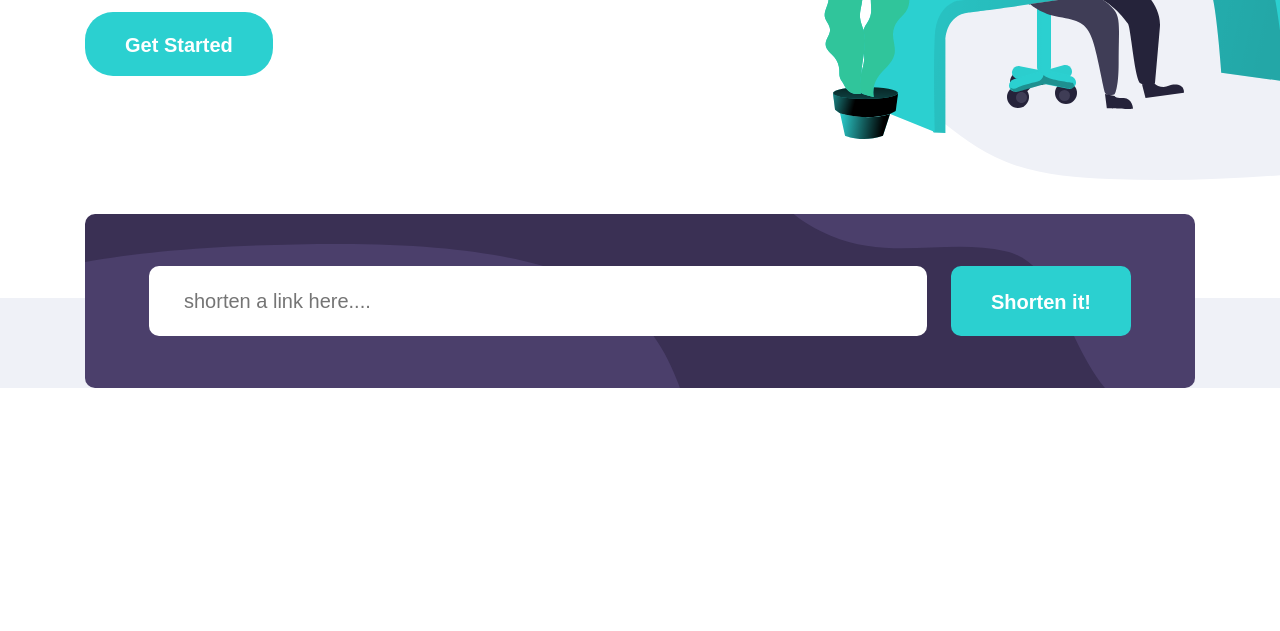
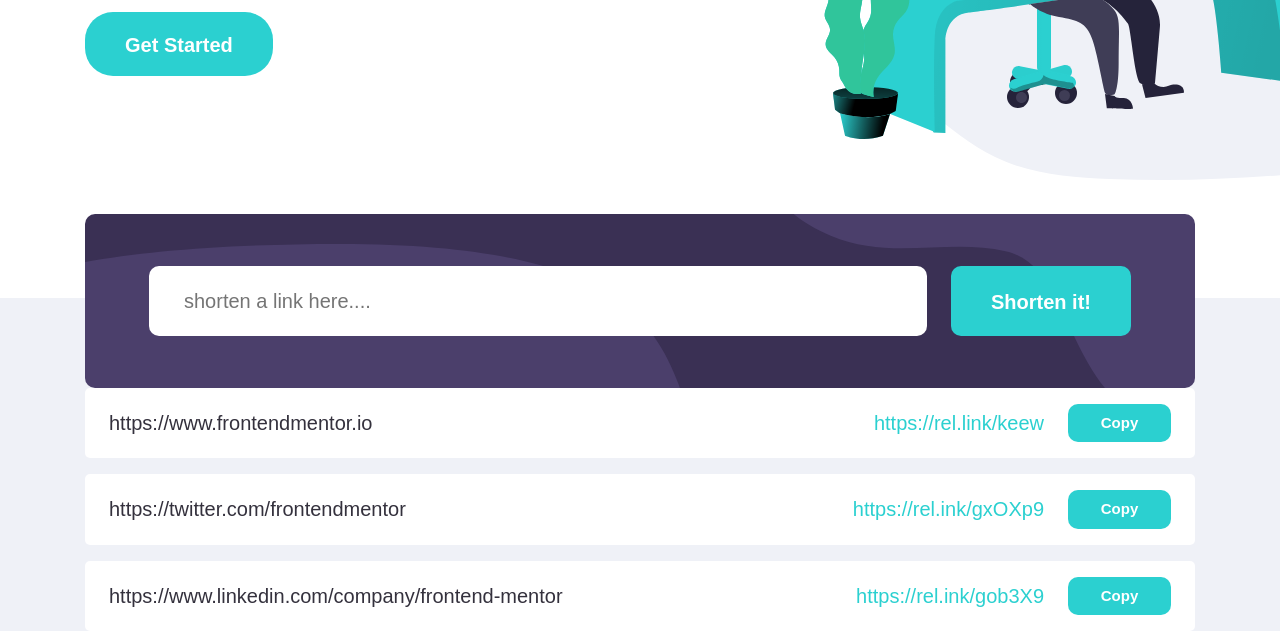
Before and after one commit to usmonchikk/umn-shortly, a plain HTML site: page index.html in a window 1280 px wide. Shown: the part 467-1098 px from the top of the page. Before the commit the page ends 855 px from the top, so only its background shows below. Drawn offline with Linux system fonts and the light colour scheme.

Commit message:
add url shortener form results

```diff
--- a/css/styles.css
+++ b/css/styles.css
@@ -292,6 +292,40 @@ color:var(--error-color);
 letter-spacing: 0.11px;
 }
 
+.url-shortener__results {
+}
+.url-shortener__result {
+  display: flex;
+  align-items:center;
+padding: 16px 24px;
+border-radius:5px;
+font-size: 20px;
+line-height: 36px;
+background-color:#fff;
+color:var(--text-color-dark);
 
-.url-shortener__submit {
 }
+
+.url-shortener__result:not(:last-child){
+margin-bottom: 16px;
+}
+
+
+.url-shortener__original-link {
+width: 100%;
+margin-right: 24px;
+white-space: nowrap;
+overflow: hidden;
+text-overflow: ellipsis;
+}
+
+
+.url-shortener__short-link {
+margin-right: 24px;
+color:var(--accent-color);
+text-decoration: none;
+}
+
+.url-shortener__copy-button{
+  min-width: 103px;
+}
--- a/index.html
+++ b/index.html
@@ -63,6 +63,27 @@
   </div>
 <button class="url-shortener__submit button button--rectangle-big" type="submit">Shorten it!</button>
 </form>
+
+<div class="url-shortener__results">
+<div class="url-shortener__result">
+<div class="url-shortener__original-link">https://www.frontendmentor.io</div>
+<a href="#" class="url-shortener__short-link" target="_blank">https://rel.link/keew</a>
+<button type="button" class="url-shortener__copy-button button button-small button--rectangle-big">Copy</button>
+</div>
+<div class="url-shortener__result">
+  <div class="url-shortener__original-link">https://twitter.com/frontendmentor</div>
+  <a href="#" class="url-shortener__short-link" target="_blank">https://rel.ink/gxOXp9</a>
+  <button type="button" class="url-shortener__copy-button button button-small button--rectangle-big">Copy</button>
+  </div>
+  <div class="url-shortener__result">
+    <div class="url-shortener__original-link">https://www.linkedin.com/company/frontend-mentor</div>
+    <a href="#" class="url-shortener__short-link" target="_blank">https://rel.ink/gob3X9</a>
+    <button type="button" class="url-shortener__copy-button button button-small button--rectangle-big">Copy</button>
+    </div>
+</div>
+
+
+
 </div>
 </section>
 </div>
```
